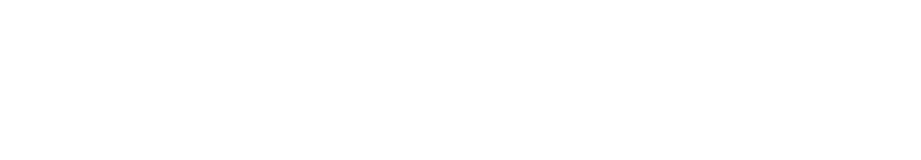
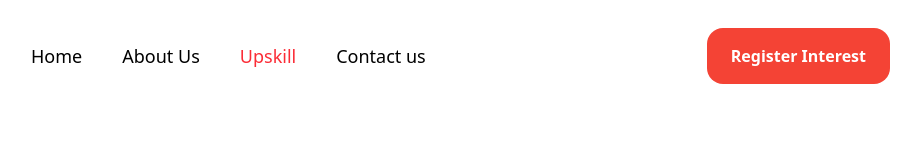
Before and after one commit to shuvo9229/Assignment-Six, a website: page index.html in a window 1280 px wide. Shown: the whole page, without its empty margins (306-1227 px from the left). Drawn offline with Linux system fonts and the light colour scheme.

```diff
--- a/index.html
+++ b/index.html
@@ -8,5 +8,28 @@
 </head>
 <body>
 
+    <!-- nav bar section  -->
+    <nav class="flex justify-between py-7 px-2 md:px-14 items-center bg-white">
+        <img src="images/navlogo.png" alt="">
+        <!-- nav menu  -->
+        <div class="hidden lg:flex items-center justify-center space-x-10">
+            <a href="#" class="text-[18px] font-medium transition-all duration-[0.3s] hover:scale-105 ">Home</a>
+            <a href="#" class="text-[18px] font-medium transition-all duration-[0.3s] hover:scale-105 ">About Us</a>
+            <a href="#" class="text-[18px] font-medium text-red-500 transition-all duration-[0.3s] hover:scale-105 ">Upskill</a>
+            <a href="#" class="text-[18px] font-medium transition-all duration-[0.3s] hover:scale-105 ">Contact us</a>
+        </div>
+        <!-- nav button  -->
+        <div class="hidden lg:flex justify-center items-center space-x-7">
+            <button class="bg-[#F44335] text-white px-6 py-4 rounded-2xl font-semibold transition-all duration-[0.3s] hover:scale-x-105 hover:bg-red-500">
+                <a href="#">Register Interest</a>
+            </button>
+            <i class="fa-regular fa-moon text-4xl cursor-pointer font-light"></i>
+        </div>
+        <!-- nav responsive menu  -->
+        <div class="flex lg:hidden">
+            <i class="fa-solid fa-bars text-4xl" id="theme-toggle"></i>
+        </div>
+    </nav>
+
 </body>
 </html>
```
Also changed, not shown: output/output.css.
